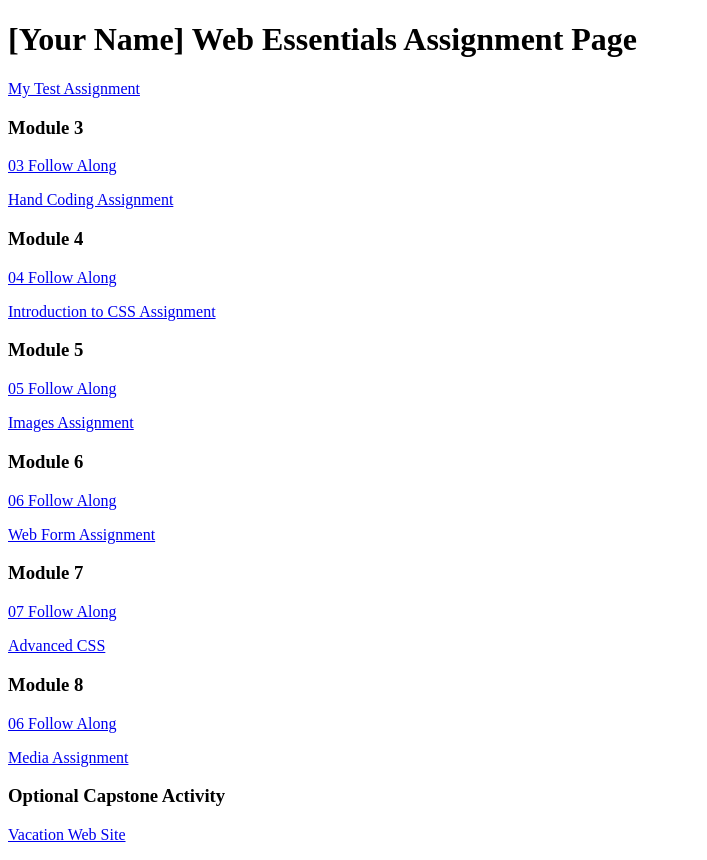
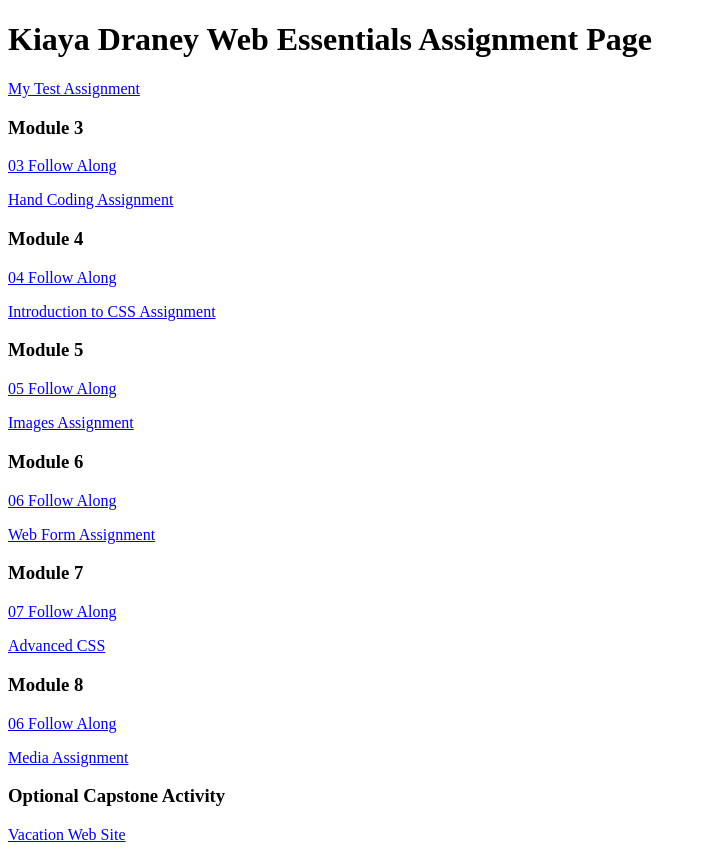
Before and after one commit to draneykiaya/dwdd1600, a plain HTML site: page index.html in a window 1280 px wide. Shown: the whole page, without its empty margins (0-707 px from the left). Drawn offline with Linux system fonts and the light colour scheme.

Commit message:
Added my name

```diff
--- a/index.html
+++ b/index.html
@@ -6,7 +6,7 @@
 		<title>dwdd 1600 assignment list page</title>
 	</head>
 	<body>
-		<h1>[Your Name] Web Essentials Assignment Page</h1>
+		<h1>Kiaya Draney Web Essentials Assignment Page</h1>
 		<p><a href="01test">My Test Assignment</a></p>
 
 		<h3>Module 3</h3>
```
